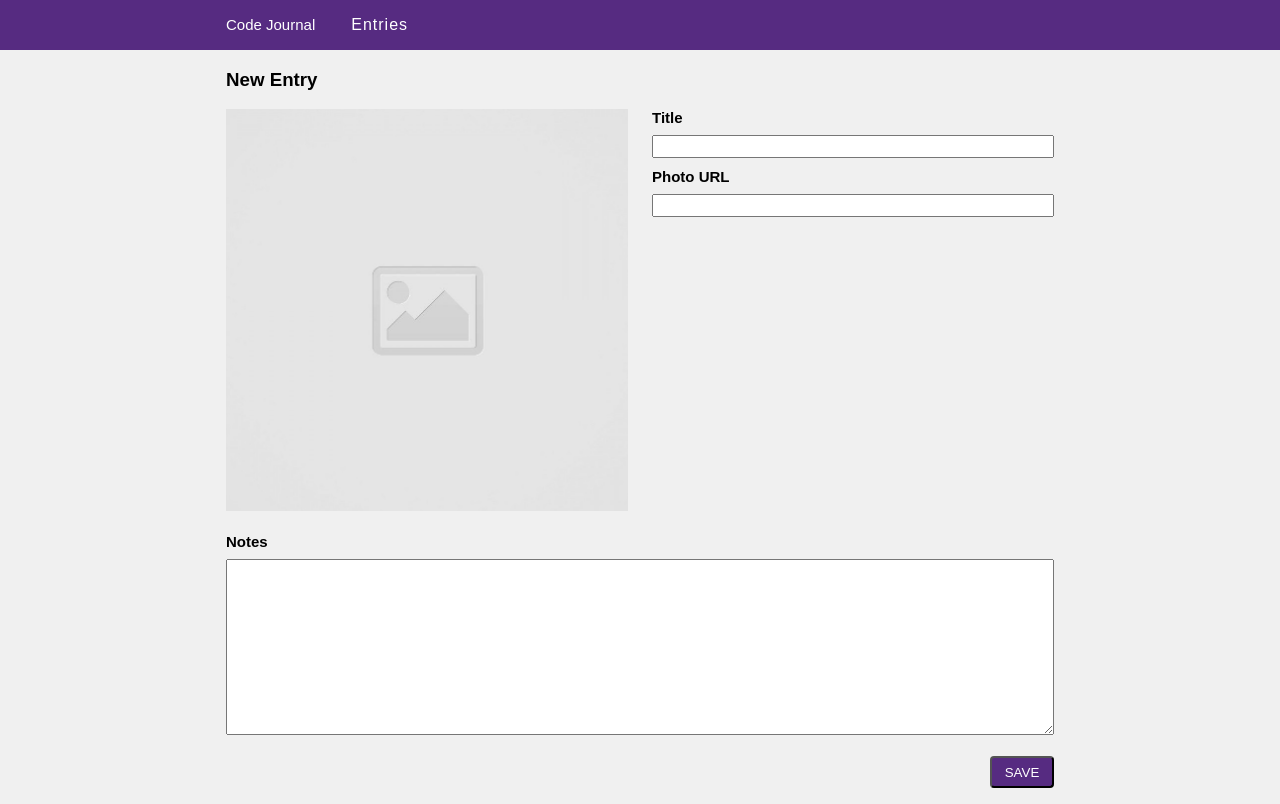
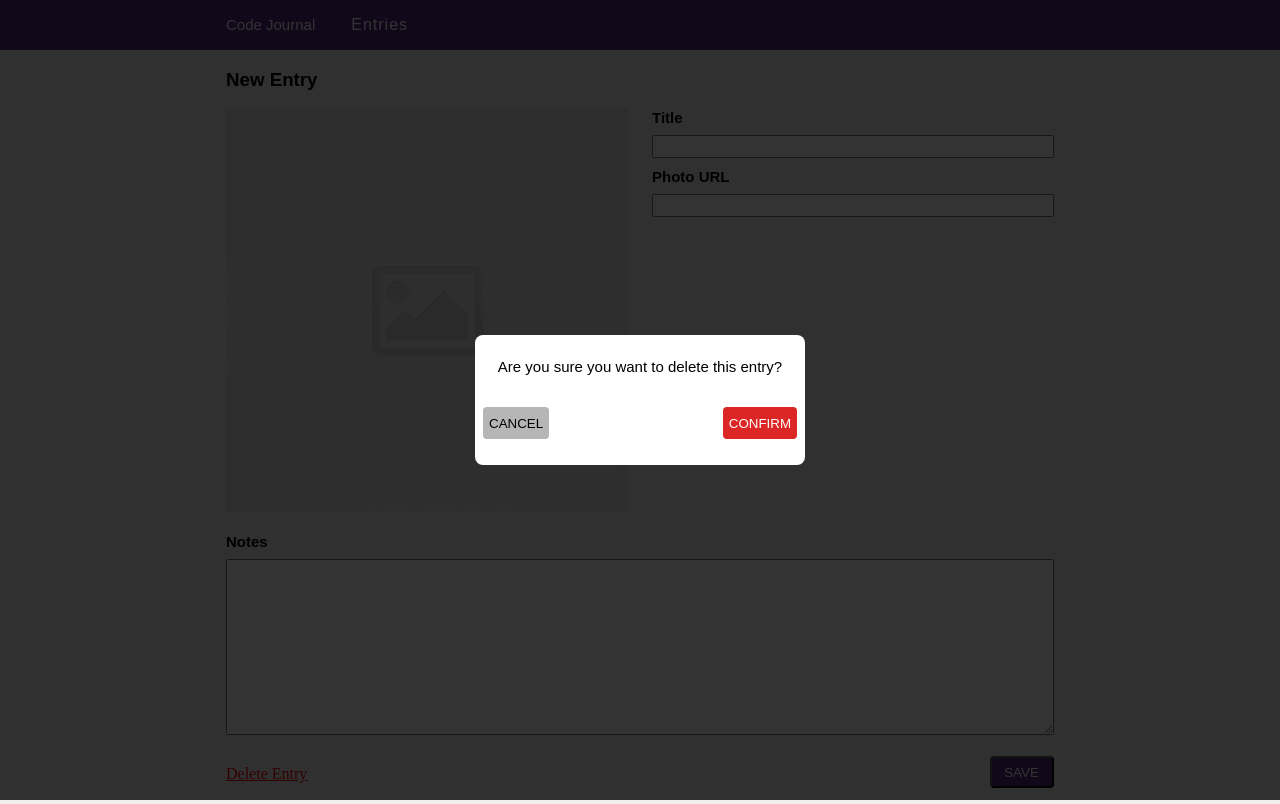
Before and after one commit to patriciamanalang/code-journal, a website: page index.html in a window 1280 px wide. Drawn offline with Linux system fonts and the light colour scheme.

Commit message:
Added a click target for deleting an entry to the entry form that only appears if the user is editing an entry, showed a confirmation modal when the user clicks the Delete Entry click target, and hid the modal if the user clicks Cancel.

```diff
--- a/css/styles.css
+++ b/css/styles.css
@@ -25,8 +25,9 @@
   object-fit: contain;
 }
 
-.save-btn-align {
-  text-align: end;
+.delete {
+  color: red;
+  text-decoration: underline;
 }
 
 .save-btn {
@@ -37,6 +38,17 @@
   margin-bottom: 1rem;
   height: 2rem;
   width: 4rem;
+  padding-right: 7px;
+}
+
+.inline {
+  display: inline;
+}
+
+.display {
+  display: flex;
+  flex-wrap: wrap;
+  justify-content: space-between;
 }
 
 .new-btn {
@@ -141,3 +153,58 @@ i {
   font-size: 1.5rem;
   margin-top: 20px;
 }
+
+.container-modal {
+  position: fixed;
+  top: 0;
+  right: 0;
+  bottom: 0;
+  left: 0;
+  z-index: 1000;
+  background-color: rgb(0 0 0 / 80%);
+}
+
+.modal-text {
+  text-align: center;
+  margin-bottom: 2rem;
+  font-family: sans-serif;
+  font-size: 15px;
+  font-weight: 500;
+}
+
+.center-page {
+  display: flex;
+  min-height: 100vh;
+  align-items: center;
+  justify-content: center;
+  flex-direction: column;
+}
+
+.rectangle {
+  background-color: white;
+  width: 330px;
+  height: 130px;
+  border-radius: 0.5rem;
+  padding: 0.5rem;
+}
+
+.modal-buttons {
+  display: flex;
+  flex-wrap: wrap;
+  justify-content: space-between;
+}
+
+.cancel-btn {
+  color: black;
+  background-color: rgb(182, 182, 182);
+  border-radius: 4px;
+  height: 2rem;
+  border: none;
+}
+
+.confirm-btn {
+  color: white;
+  background-color: rgb(220, 38, 37);
+  border-radius: 4px;
+  border: none;
+}
--- a/index.html
+++ b/index.html
@@ -61,10 +61,9 @@
             </div>
           </div>
           <div class="row">
-            <div class="column-full">
-              <div class="save-btn-align">
-                <button class="save-btn" data-view="entries">SAVE</button>
-              </div>
+            <div class="column-full display">
+              <p class="delete inline">Delete Entry</p>
+              <button class="save-btn inline" data-view="entries">SAVE</button>
             </div>
           </div>
         </form>
@@ -76,7 +75,7 @@
             <a href="#" class="new-btn" data-view="entry-form">NEW</a>
           </div>
         </div>
-        <div class="row">
+        <div class="row entries-placeholder">
           <div class="column-full text-align-p">
             <p class="no entries hidden">No entries have been recorded.</p>
           </div>
@@ -108,6 +107,19 @@
         </ul>
       </div>
     </div>
+    <div class="container-modal">
+      <div class="row">
+        <div class="column-full center-page">
+          <div class="rectangle">
+            <h3 class="modal-text">Are you sure you want to delete this entry?</h3>
+            <form class="modal-buttons">
+              <button class="cancel-btn">CANCEL</button>
+              <button class="confirm-btn">CONFIRM</button>
+            </form>
+          </div>
+        </div>
+      </div>
+    </div>
   </main>
   <script src="js/data.js"></script>
   <script src="js/main.js"></script>
--- a/js/main.js
+++ b/js/main.js
@@ -156,3 +156,47 @@ function handleEdit(event) {
 }
 
 $entriesList.addEventListener('click', handleEdit);
+
+var $delete = document.querySelector('.delete');
+var $modalBackground = document.querySelector('.container-modal');
+var $cancelButton = document.querySelector('.cancel-btn');
+var $entriesPlaceholder = document.querySelector('.row entries-placeholder');
+var $confirmButton = document.querySelector('.confirm-btn');
+
+function handleDeleteClick(event) {
+  $modalBackground.className = 'container-modal';
+}
+$delete.addEventListener('click', handleDeleteClick);
+
+function handleCancelButtonClick(event) {
+  $modalBackground.className = 'container-modal hidden';
+}
+
+$cancelButton.addEventListener('click', handleCancelButtonClick);
+
+function handleConfirmButtonClick(event) {
+  var $li = document.querySelectorAll('li');
+
+  for (var b = 0; b < data.entries.length; b++) {
+    if (data.editing.entryId === data.entries[b].entryId) {
+      data.entries.splice(b, 1);
+      break;
+    }
+  }
+  for (var i = 0; i < $li.length; i++) {
+    var liDataEntryId = $li[i].getAttribute('data-entry-id');
+    liDataEntryId = parseInt(liDataEntryId);
+    if (liDataEntryId === data.editing.entryId) {
+      $li[i].remove();
+    }
+  }
+  data.editing = null;
+  $entriesView.className = 'entries container';
+  $formView.className = 'view data-view hidden';
+  if (data.entries.length === 0) {
+    $entriesPlaceholder.className = 'row entries-placeholder';
+  }
+  $modalBackground.className = 'container-modal hidden';
+}
+
+$confirmButton.addEventListener('click', handleConfirmButtonClick);
```
